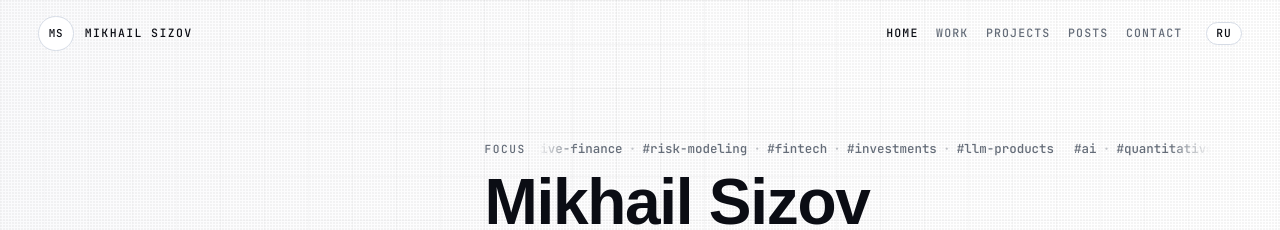
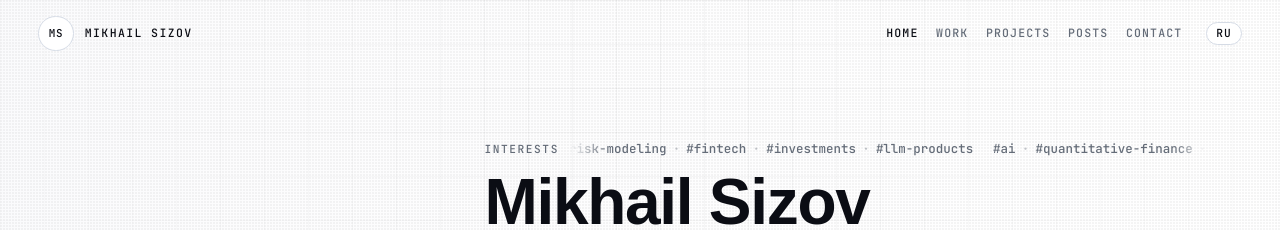
Before and after one commit to mvsizov/ms-site, a plain HTML site: page index.html in a window 1280 px wide. Shown: the top 230 px of the page. Drawn offline with Linux system fonts and the light colour scheme.

Commit message:
Rename tags label to 'interests' and speed up the marquee
- "focus" → "interests" (EN) / "интересы" (RU): more familiar word,
  reads as a section label rather than a slogan
- Marquee duration 32s → 16s so the hashtags glide visibly past
  instead of inching

Co-Authored-By: Claude Opus 4.7 (1M context) <noreply@anthropic.com>

```diff
--- a/index.html
+++ b/index.html
@@ -58,7 +58,7 @@
             </video>
           </figure>
           <div class="portrait-text">
-            <div class="hero-tags" data-i18n="hero_tags"><span class="tag-label">focus</span><span class="tag-marquee"><span class="tag-track"><span class="tag-group"><span class="hashtag">#ai</span><span class="sep">·</span><span class="hashtag">#quantitative-finance</span><span class="sep">·</span><span class="hashtag">#risk-modeling</span><span class="sep">·</span><span class="hashtag">#fintech</span><span class="sep">·</span><span class="hashtag">#investments</span><span class="sep">·</span><span class="hashtag">#llm-products</span></span><span class="tag-group" aria-hidden="true"><span class="hashtag">#ai</span><span class="sep">·</span><span class="hashtag">#quantitative-finance</span><span class="sep">·</span><span class="hashtag">#risk-modeling</span><span class="sep">·</span><span class="hashtag">#fintech</span><span class="sep">·</span><span class="hashtag">#investments</span><span class="sep">·</span><span class="hashtag">#llm-products</span></span></span></span></div>
+            <div class="hero-tags" data-i18n="hero_tags"><span class="tag-label">interests</span><span class="tag-marquee"><span class="tag-track"><span class="tag-group"><span class="hashtag">#ai</span><span class="sep">·</span><span class="hashtag">#quantitative-finance</span><span class="sep">·</span><span class="hashtag">#risk-modeling</span><span class="sep">·</span><span class="hashtag">#fintech</span><span class="sep">·</span><span class="hashtag">#investments</span><span class="sep">·</span><span class="hashtag">#llm-products</span></span><span class="tag-group" aria-hidden="true"><span class="hashtag">#ai</span><span class="sep">·</span><span class="hashtag">#quantitative-finance</span><span class="sep">·</span><span class="hashtag">#risk-modeling</span><span class="sep">·</span><span class="hashtag">#fintech</span><span class="sep">·</span><span class="hashtag">#investments</span><span class="sep">·</span><span class="hashtag">#llm-products</span></span></span></span></div>
             <h1 class="portrait-name" data-i18n="hero_name">Mikhail Sizov</h1>
             <div class="portrait-bio">
               <p data-i18n="hero_p1">
--- a/script.js
+++ b/script.js
@@ -91,7 +91,7 @@ const TRANSLATIONS_RU = {
   nav_contact: "контакты",
 
   // home — hero
-  hero_tags: '<span class="tag-label">focus</span><span class="tag-marquee"><span class="tag-track"><span class="tag-group"><span class="hashtag">#ai</span><span class="sep">·</span><span class="hashtag">#квант-финансы</span><span class="sep">·</span><span class="hashtag">#моделирование-рисков</span><span class="sep">·</span><span class="hashtag">#финтех</span><span class="sep">·</span><span class="hashtag">#инвестиции</span><span class="sep">·</span><span class="hashtag">#llm-продукты</span></span><span class="tag-group" aria-hidden="true"><span class="hashtag">#ai</span><span class="sep">·</span><span class="hashtag">#квант-финансы</span><span class="sep">·</span><span class="hashtag">#моделирование-рисков</span><span class="sep">·</span><span class="hashtag">#финтех</span><span class="sep">·</span><span class="hashtag">#инвестиции</span><span class="sep">·</span><span class="hashtag">#llm-продукты</span></span></span></span>',
+  hero_tags: '<span class="tag-label">интересы</span><span class="tag-marquee"><span class="tag-track"><span class="tag-group"><span class="hashtag">#ai</span><span class="sep">·</span><span class="hashtag">#квант-финансы</span><span class="sep">·</span><span class="hashtag">#моделирование-рисков</span><span class="sep">·</span><span class="hashtag">#финтех</span><span class="sep">·</span><span class="hashtag">#инвестиции</span><span class="sep">·</span><span class="hashtag">#llm-продукты</span></span><span class="tag-group" aria-hidden="true"><span class="hashtag">#ai</span><span class="sep">·</span><span class="hashtag">#квант-финансы</span><span class="sep">·</span><span class="hashtag">#моделирование-рисков</span><span class="sep">·</span><span class="hashtag">#финтех</span><span class="sep">·</span><span class="hashtag">#инвестиции</span><span class="sep">·</span><span class="hashtag">#llm-продукты</span></span></span></span>',
   hero_name: "Михаил Сизов",
   hero_p1: "В Т-Банке руковожу командой моделирования структурных рисков.",
   hero_p2: "До этого три года занимался моделированием структурных рисков в Райффайзенбанке, а раньше моделировал риски в Банке России.",
--- a/styles.css
+++ b/styles.css
@@ -213,7 +213,7 @@ main,
 .hero-tags .tag-track {
   display: inline-flex;
   white-space: nowrap;
-  animation: tags-scroll 32s linear infinite;
+  animation: tags-scroll 16s linear infinite;
   will-change: transform;
 }
 .hero-tags .tag-marquee:hover .tag-track { animation-play-state: paused; }
```
